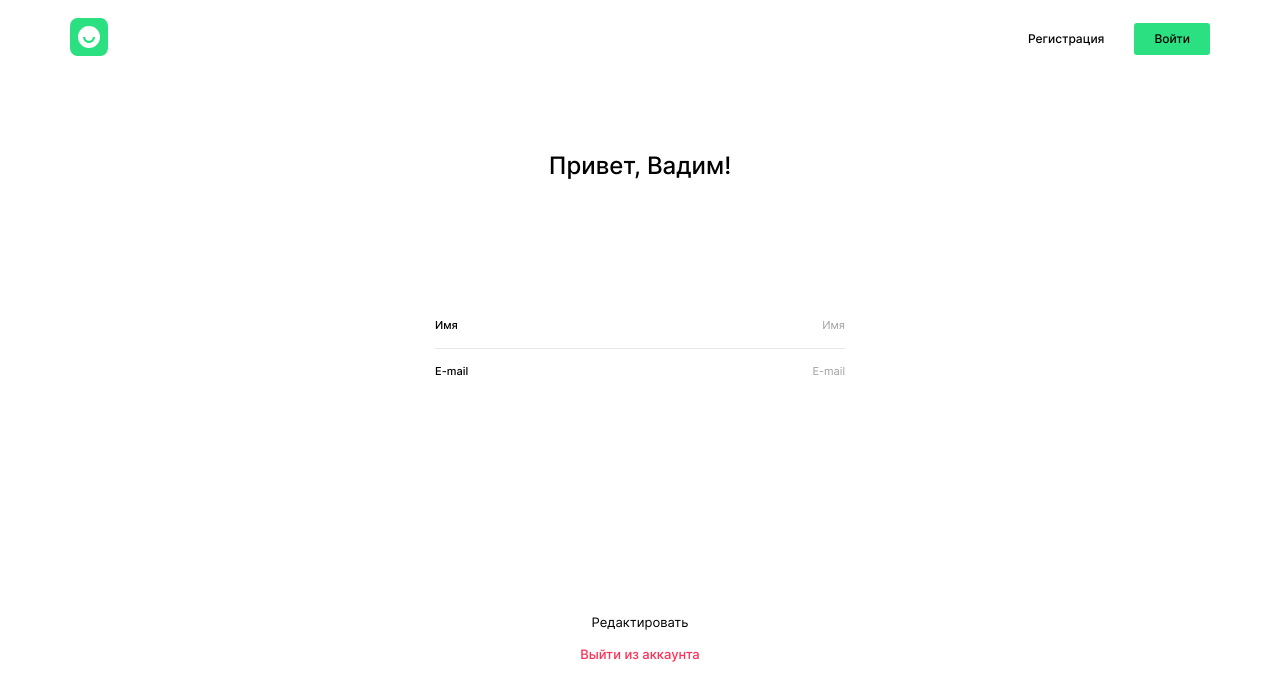
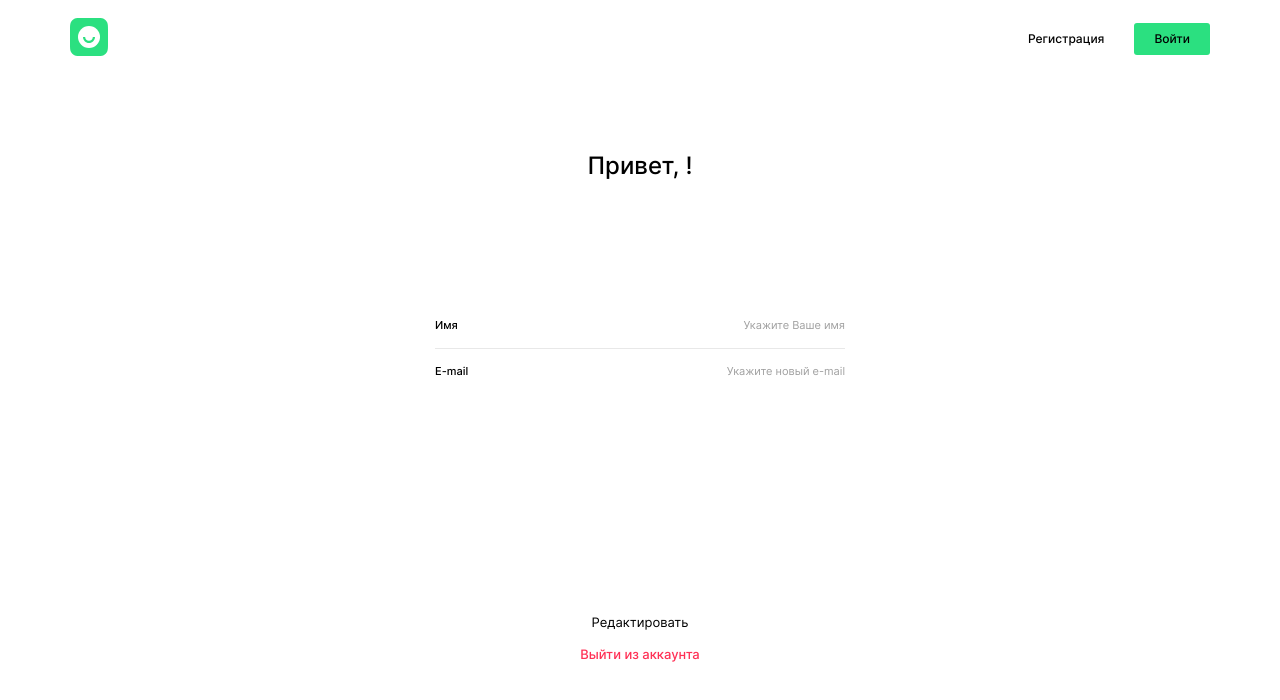
Before and after one commit to WadimSh/movies-explorer-frontend, a React (Create React App) app: page /profile in a window 1280 px wide. Shown: the top 700 px of the page. Built offline with nearby package versions, Linux system fonts and the light colour scheme.

Commit message:
fix: добавлена демонстрационная логика

```diff
--- a/src/components/Login/Login.js
+++ b/src/components/Login/Login.js
@@ -32,9 +32,9 @@ function Login() {
         </div>
         <h2 className="login__title">Рады видеть!</h2>
         <label className="login__label">E-mail</label>
-        <input className="login__input" placeholder="Email" type="email" onChange={handleEmailChange} value={email} autoComplete="off" required />
+        <input className="login__input" placeholder="Укажите e-mail" type="email" onChange={handleEmailChange} value={email} autoComplete="off" required />
         <label className='login__label'>Пароль</label>
-        <input className="login__input" placeholder="Пароль" type="password" onChange={handlePasswordChange} value={password} autoComplete="off" required />
+        <input className="login__input" placeholder="Введите пароль" type="password" onChange={handlePasswordChange} value={password} autoComplete="off" required />
         <button className="login__button" type="submit">Войти</button>
         <p className="login__caption">
           Ещё не зарегистрированы?
--- a/src/components/Profile/Profile.js
+++ b/src/components/Profile/Profile.js
@@ -4,8 +4,9 @@ import { useHistory } from 'react-router-dom';
 import './Profile.css';
 
 function Profile({ onSignOut }) {
-  const [name, setName] = React.useState('');
-  const [email, setEmail] = React.useState('');
+  const currentUser = localStorage.getItem('name');
+  const [name, setName] = React.useState(localStorage.getItem('name'));
+  const [email, setEmail] = React.useState(localStorage.getItem('email'));
   const history = useHistory();
 
   const handleNameChange = (e) => {
@@ -18,20 +19,22 @@ function Profile({ onSignOut }) {
 
   const handleSubmit = (e) => {
     e.preventDefault();
+    localStorage.setItem('name', name);
+    localStorage.setItem('email', email);
     history.goBack();
   }
 
   return (
     <section className="profile">
       <form className="profile__form" onSubmit={handleSubmit}>
-        <h2 className="profile__title">Привет, Вадим!</h2>
+        <h2 className="profile__title">Привет, {currentUser}!</h2>
           <label className="profile__label">
           <span className="profile__label-text">Имя</span>
-            <input id="name-input" type="text" name="name" placeholder="Имя" className="profile__input" onChange={handleNameChange} value={name} autoComplete="off" minLength="2" maxLength="30" required/>
+            <input id="name-input" type="text" name="name" placeholder="Укажите Ваше имя" className="profile__input" onChange={handleNameChange} value={name} autoComplete="off" minLength="2" maxLength="30" required/>
           </label>
         <label className="profile__label">
           <span className="profile__label-text">E-mail</span>
-          <input id="email-input" type="text" name="email" placeholder="E-mail" className="profile__input" onChange={handleEmailChange} value={email} autoComplete="off" required/>
+          <input id="email-input" type="text" name="email" placeholder="Укажите новый e-mail" className="profile__input" onChange={handleEmailChange} value={email} autoComplete="off" required/>
         </label>
         <button className="profile__button" type="submit">Редактировать</button>
         <button className="profile__button-out" type="button" onClick={onSignOut}>Выйти из аккаунта</button>
--- a/src/components/Register/Register.js
+++ b/src/components/Register/Register.js
@@ -24,6 +24,8 @@ function Register({ setLoggedIn }) {
 
   const handleSubmit = (e) => {
     e.preventDefault();
+    localStorage.setItem('name', name);
+    localStorage.setItem('email', email);
     history.push('/signin')
     setLoggedIn(false)
   }
@@ -38,11 +40,11 @@ function Register({ setLoggedIn }) {
         </div>
         <h2 className="register__title">Добро пожаловать!</h2>
         <label className="register__label">Имя</label>
-        <input className="register__input" placeholder="Name" type="text" onChange={handleNameChange} value={name} autoComplete="off" minLength="2" maxLength="40" required />
+        <input className="register__input" placeholder="Укажите Ваше имя" type="text" onChange={handleNameChange} value={name} autoComplete="off" minLength="2" maxLength="40" required />
         <label className="register__label">E-mail</label>
-        <input className="register__input" placeholder="Email" type="email" onChange={handleEmailChange} value={email} autoComplete="off" required />
+        <input className="register__input" placeholder="Укажите Ваш e-mail" type="email" onChange={handleEmailChange} value={email} autoComplete="off" required />
         <label className="register__label">Пароль</label>
-        <input className="register__input" placeholder="Password" type="password" onChange={handlePasswordChange} value={password} autoComplete="off" required />
+        <input className="register__input" placeholder="Введите пароль" type="password" onChange={handlePasswordChange} value={password} autoComplete="off" required />
         <button className="register__button" type="submit">Зарегистрироваться</button>
         <p className="register__caption">
           Уже зарегистрированы?
```
